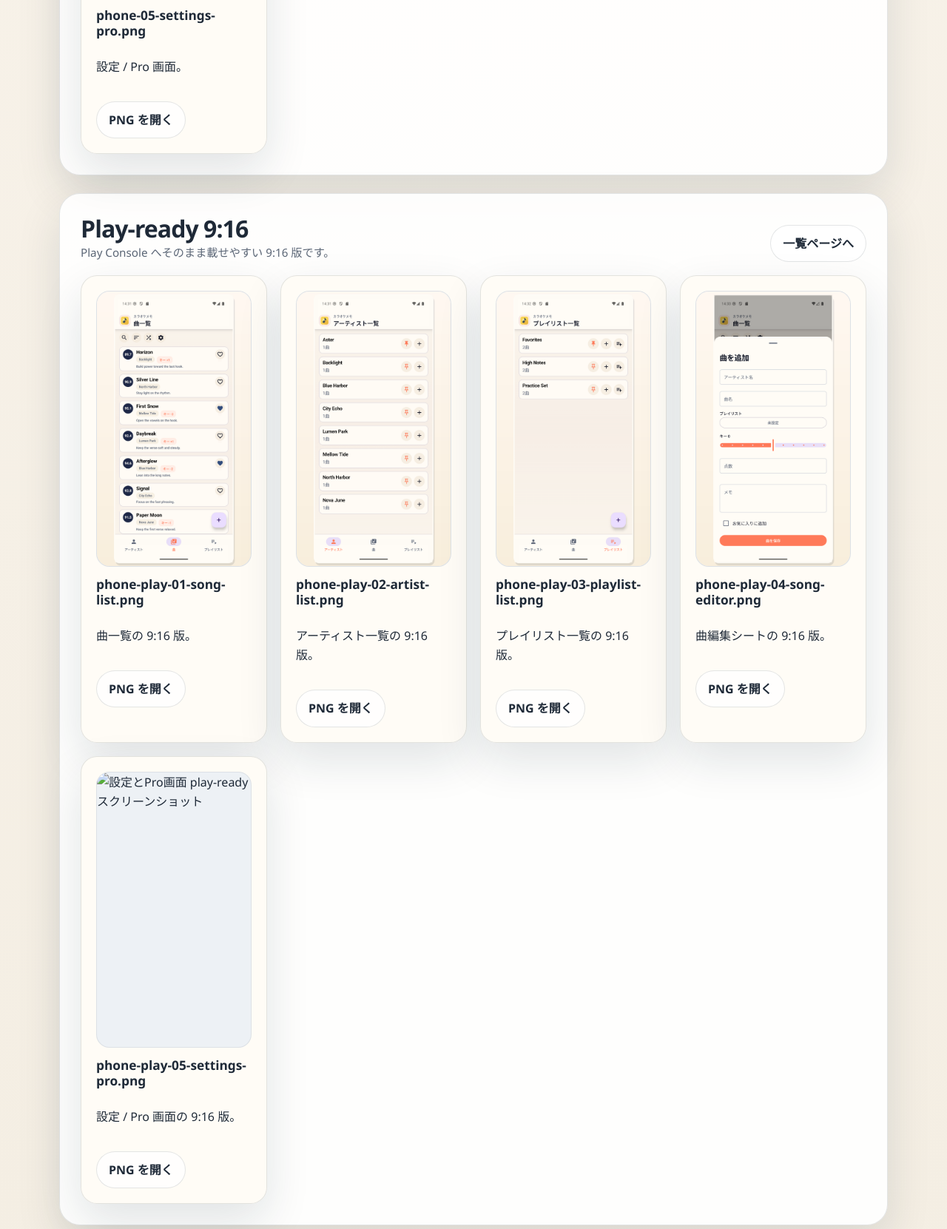
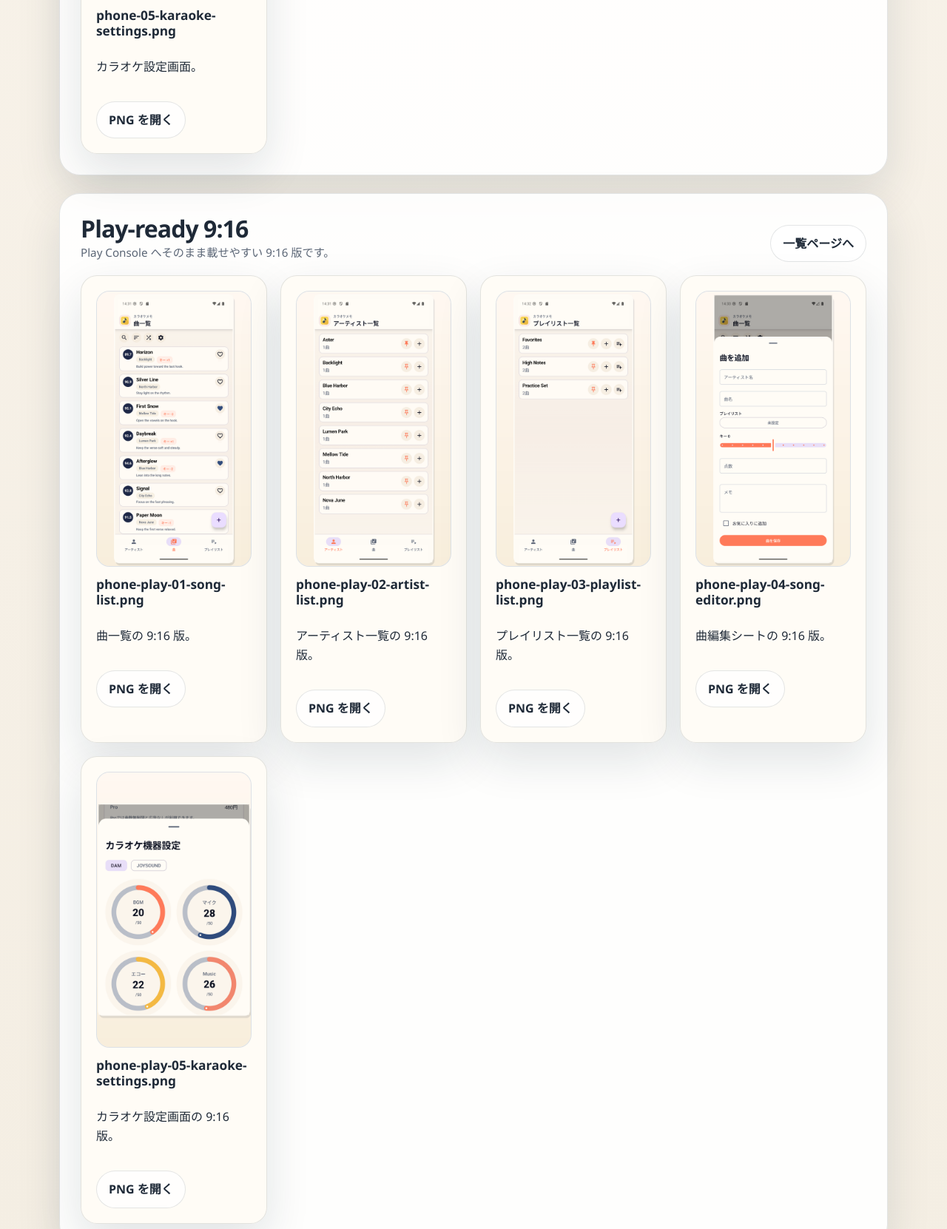
Before and after one commit to taigatkd/KaraMemo, a plain HTML site: page docs/release/assets/google-play/index.html in a window 1280 px wide. Shown: the part 2500-4161 px from the top of the page at 74% size. Drawn offline with Linux system fonts and the light colour scheme.

Commit message:
Fix GitHub Pages screenshot links

```diff
--- a/docs/release/assets/google-play/index.html
+++ b/docs/release/assets/google-play/index.html
@@ -99,10 +99,10 @@
         </article>
 
         <article class="asset-card">
-          <img src="./ja-JP/phone-05-settings-pro.png" alt="設定とPro画面スクリーンショット">
-          <h3>phone-05-settings-pro.png</h3>
-          <p>設定 / Pro 画面。</p>
-          <div class="actions"><a class="button secondary" href="./ja-JP/phone-05-settings-pro.png">PNG を開く</a></div>
+          <img src="./ja-JP/phone-05-karaoke-settings.png" alt="カラオケ設定画面スクリーンショット">
+          <h3>phone-05-karaoke-settings.png</h3>
+          <p>カラオケ設定画面。</p>
+          <div class="actions"><a class="button secondary" href="./ja-JP/phone-05-karaoke-settings.png">PNG を開く</a></div>
         </article>
       </div>
     </section>
@@ -146,10 +146,10 @@
         </article>
 
         <article class="asset-card">
-          <img src="./ja-JP/play-ready/phone-play-05-settings-pro.png" alt="設定とPro画面 play-ready スクリーンショット">
-          <h3>phone-play-05-settings-pro.png</h3>
-          <p>設定 / Pro 画面の 9:16 版。</p>
-          <div class="actions"><a class="button secondary" href="./ja-JP/play-ready/phone-play-05-settings-pro.png">PNG を開く</a></div>
+          <img src="./ja-JP/play-ready/phone-play-05-karaoke-settings.png" alt="カラオケ設定画面 play-ready スクリーンショット">
+          <h3>phone-play-05-karaoke-settings.png</h3>
+          <p>カラオケ設定画面の 9:16 版。</p>
+          <div class="actions"><a class="button secondary" href="./ja-JP/play-ready/phone-play-05-karaoke-settings.png">PNG を開く</a></div>
         </article>
       </div>
     </section>
```
Also changed, not shown: docs/release/assets/google-play/ja-JP/index.html (+4 -4 lines), docs/release/assets/google-play/ja-JP/play-ready/index.html (+4 -4 lines).
